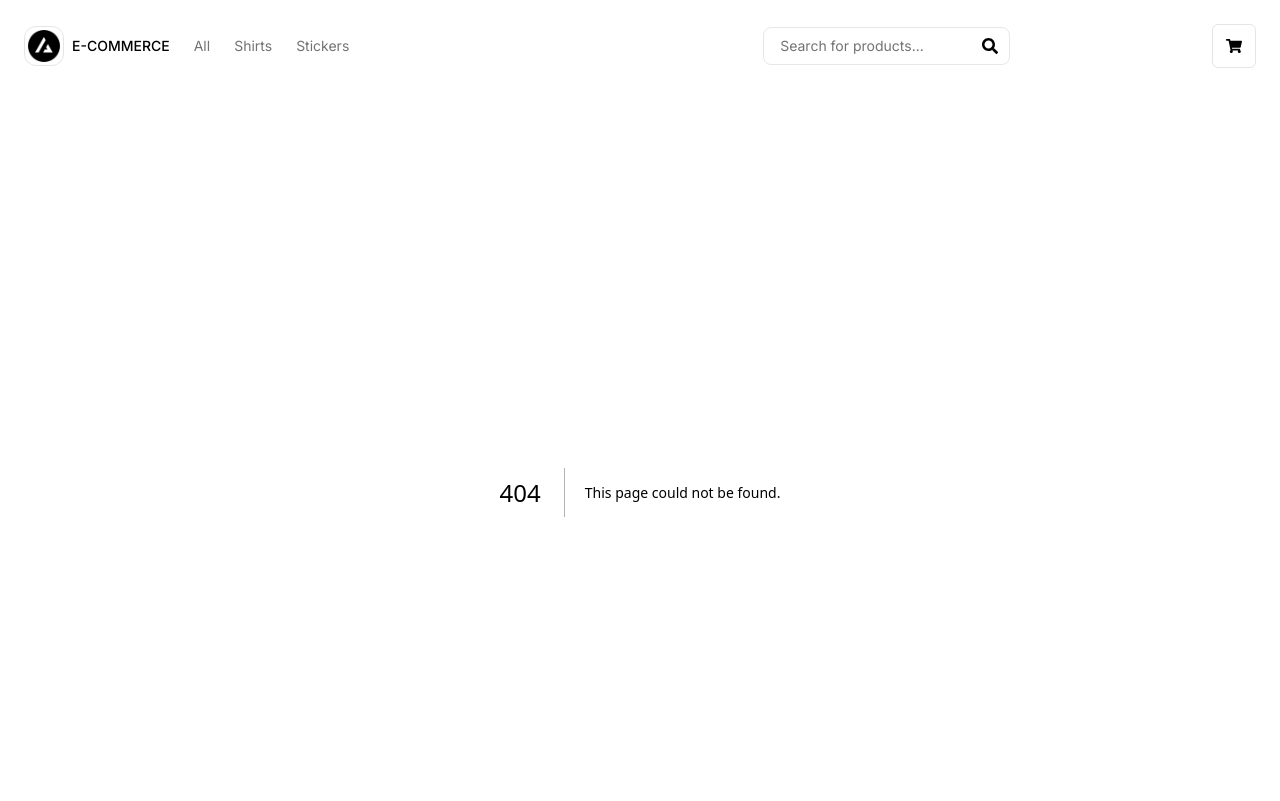
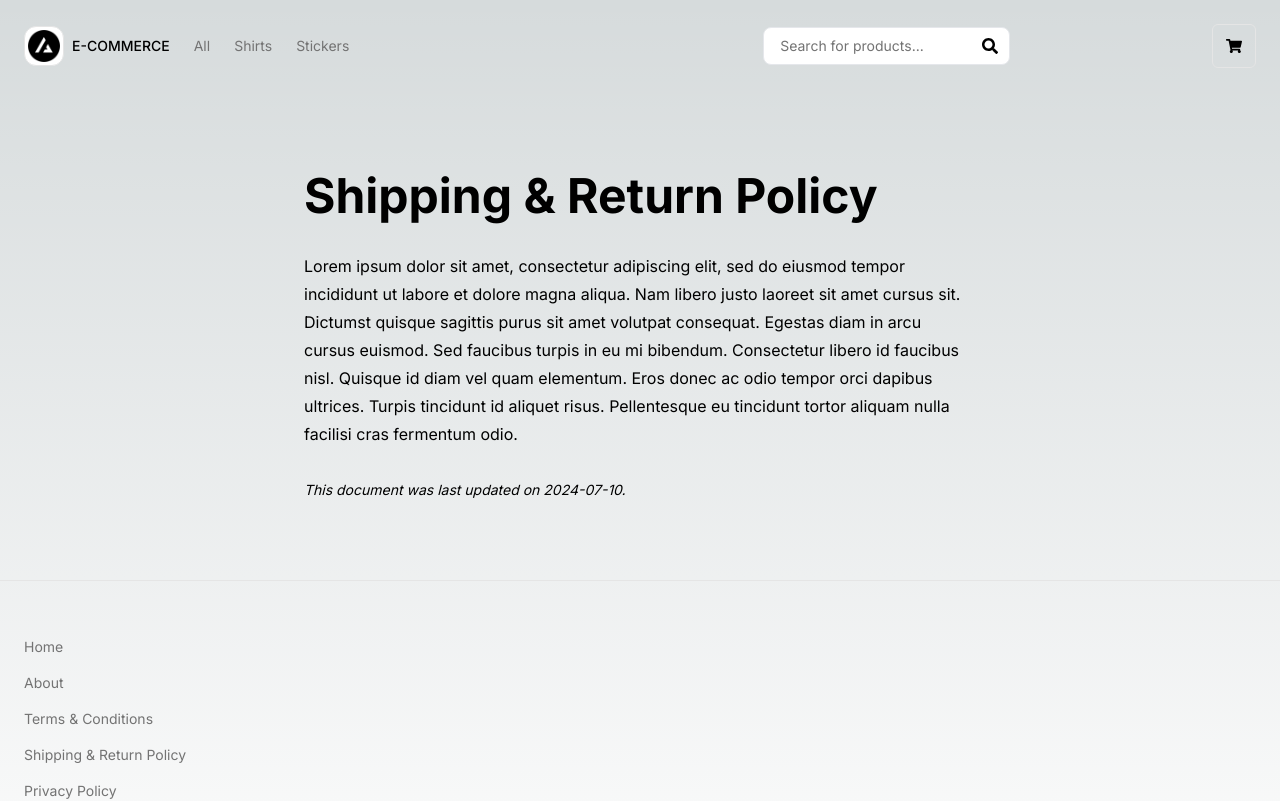
Before and after one commit to tk1351/e-commerce, a Next.js app in the folder client/: page /shipping-return-policy in a window 1280 px wide. Before the commit this address had no page. Shown: the top 801 px of the page. Built offline with nearby package versions, Linux system fonts and the light colour scheme.

Commit message:
feat: shipping and return policy page

```diff
--- /dev/null
+++ b/client/app/(site)/shipping-return-policy/page.tsx
@@ -0,0 +1,20 @@
+export default function Page() {
+  return (
+    <>
+      <h1 className="mb-8 text-5xl font-bold">Shipping & Return Policy</h1>
+      <div className="mx-auto mb-8 max-w-6xl text-base leading-7 text-black dark:text-white">
+        Lorem ipsum dolor sit amet, consectetur adipiscing elit, sed do eiusmod
+        tempor incididunt ut labore et dolore magna aliqua. Nam libero justo
+        laoreet sit amet cursus sit. Dictumst quisque sagittis purus sit amet
+        volutpat consequat. Egestas diam in arcu cursus euismod. Sed faucibus
+        turpis in eu mi bibendum. Consectetur libero id faucibus nisl. Quisque
+        id diam vel quam elementum. Eros donec ac odio tempor orci dapibus
+        ultrices. Turpis tincidunt id aliquet risus. Pellentesque eu tincidunt
+        tortor aliquam nulla facilisi cras fermentum odio.
+      </div>
+      <p className="text-sm italic">
+        This document was last updated on 2024-07-10.
+      </p>
+    </>
+  );
+}
```
